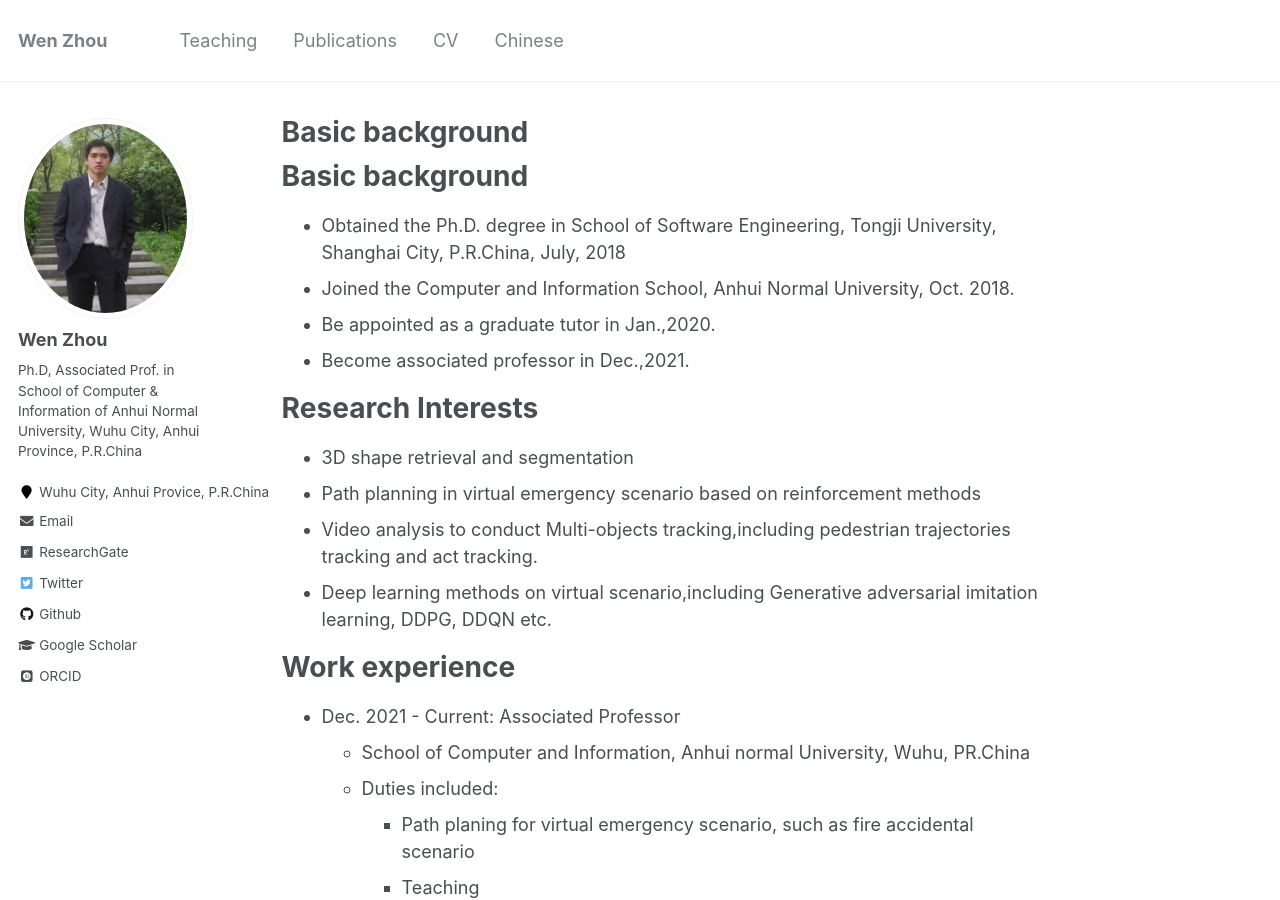
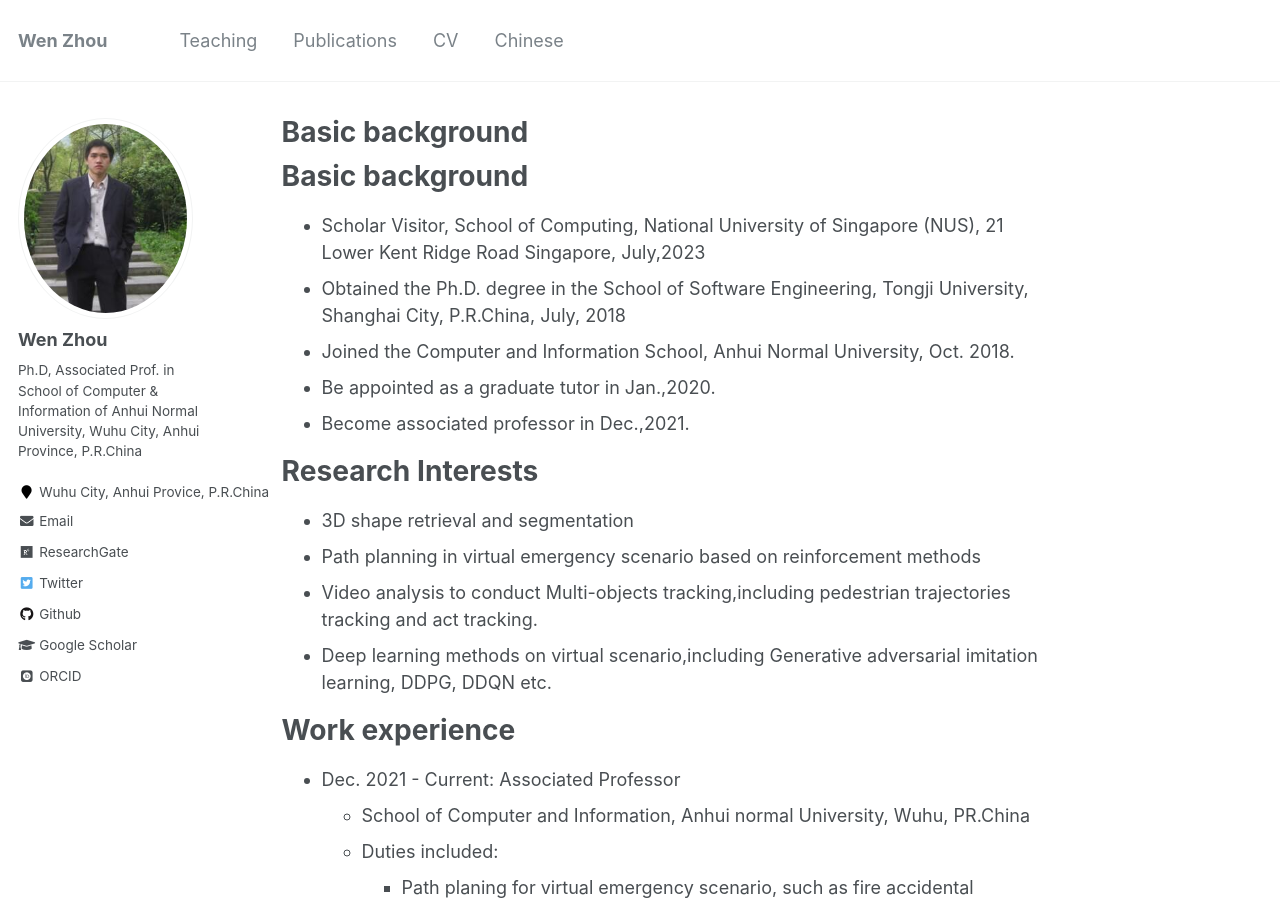
Before and after one commit to zhouwen327/zhouwen327.github.io, a Jekyll site: the page built from cv/cv.md, in a window 1280 px wide and 900 px high. Built offline with Jekyll 4.4.1, drawn with Linux system fonts in a browser that asks for light colours; some web fonts are replaced; our own code applies the rules of GitHub Pages for plain Markdown files.

Commit message:
Update cv.md

```diff
--- a/cv/cv.md
+++ b/cv/cv.md
@@ -2,7 +2,8 @@
 
 Basic background
 ======
-* Obtained the Ph.D. degree in School of Software Engineering, Tongji University, Shanghai City, P.R.China, July, 2018
+* Scholar Visitor, School of Computing, National University of Singapore (NUS), 21 Lower Kent Ridge Road Singapore, July,2023
+* Obtained the Ph.D. degree in the School of Software Engineering, Tongji University, Shanghai City, P.R.China, July, 2018
 * Joined the Computer and Information School, Anhui Normal University, Oct. 2018.
 * Be appointed as a graduate tutor in Jan.,2020.
 * Become associated professor in Dec.,2021.
```
